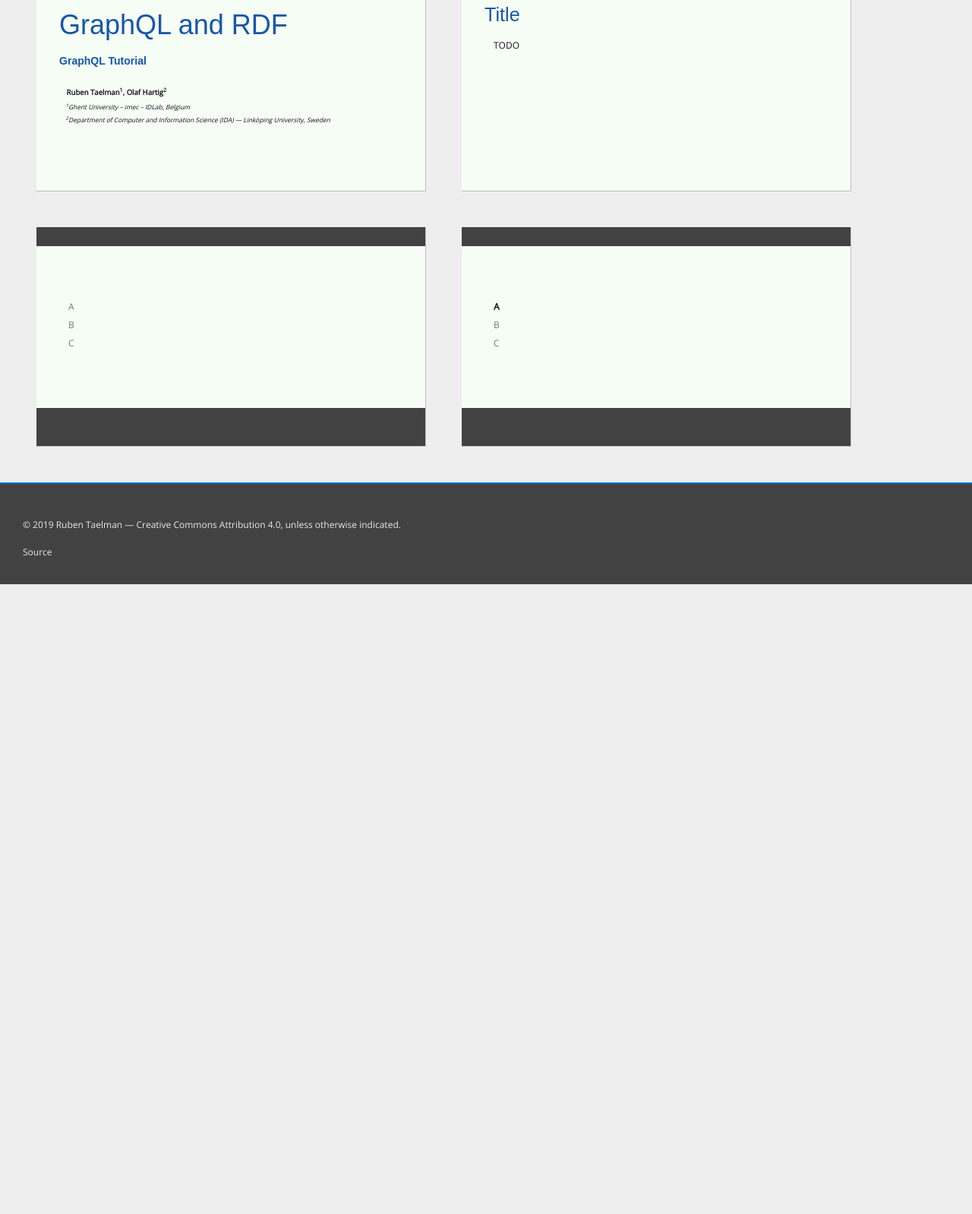
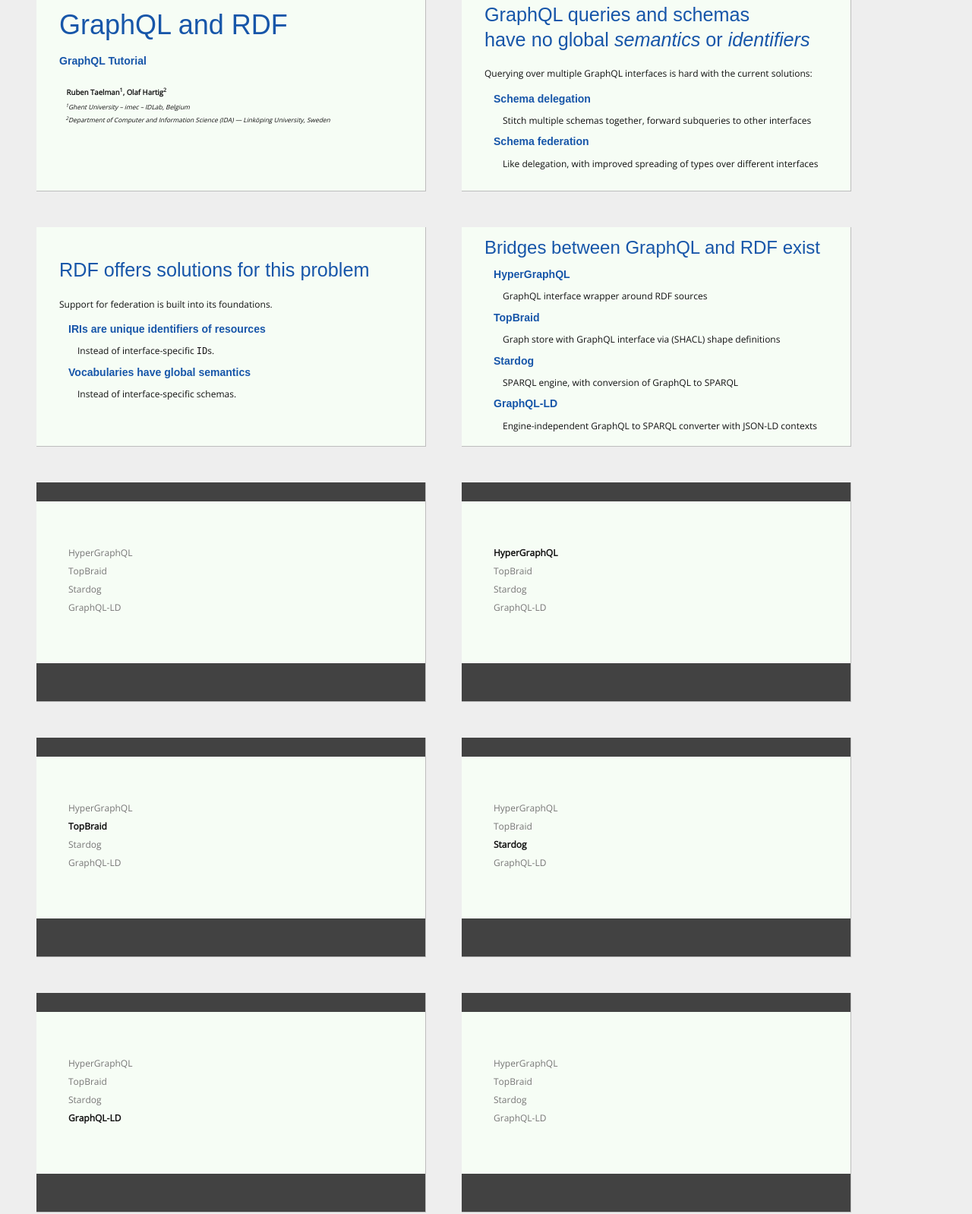
Before and after one commit to rubensworks/slides-2019-iswc-graphql-rdf, a plain HTML site: page index.html in a window 1280 px wide. Shown: the part 436-2034 px from the top of the page at 76% size. Before the commit the page ends 1205 px from the top, so only its background shows below. Drawn offline with nearby package versions, Linux system fonts and the light colour scheme; a web font is replaced by a local one.

Commit message:
Deploy rubensworks/slides-2019-iswc-graphql-rdf to github.com/rubensworks/slides-2019-iswc-graphql-rdf.git:gh-pages

```diff
--- a/index.html
+++ b/index.html
@@ -45,27 +45,108 @@
     </section>
 
     <section id="start" class="slide">
-        <h2 class="big">Title</h2>
+        <h2 class="big">GraphQL queries and schemas<br />have no global <em>semantics</em> or <em>identifiers</em></h2>
+        <p>Querying over multiple GraphQL interfaces is hard with the current solutions:</p>
         <ul>
             <li>
-                TODO
+                <h3><a href="https://blog.apollographql.com/graphql-schema-delegation-9d832648c543">Schema delegation</a></h3>
+                <p class="indent">Stitch multiple schemas together, forward subqueries to other interfaces</p>
+            </li>
+            <li>
+                <h3><a href="https://medium.com/@aaivazis/a-guide-to-graphql-schema-federation-part-1-995b639ac035">Schema federation</a></h3>
+                <p class="indent">Like delegation, with improved spreading of types over different interfaces</p>
+            </li>
+        </ul>
+    </section>
+
+    <section id="start-solution-rdf" class="slide">
+        <h2 class="big">RDF offers solutions for this problem</h2>
+        <p>Support for federation is built into its foundations.</p>
+        <ul>
+            <li>
+                <h3>IRIs are unique identifiers of resources</h3>
+                <p class="indent">Instead of interface-specific <code>ID</code>s.</p>
+            </li>
+            <li>
+                <h3>Vocabularies have global semantics</h3>
+                <p class="indent">Instead of interface-specific schemas.</p>
+            </li>
+        </ul>
+    </section>
+
+    <section id="start-approaches" class="slide">
+        <h2>Bridges between GraphQL and RDF exist</h2>
+        <ul>
+            <li>
+                <h3>HyperGraphQL</h3>
+                <p class="indent">GraphQL interface wrapper around RDF sources</p>
+            </li>
+            <li>
+                <h3>TopBraid</h3>
+                <p class="indent">Graph store with GraphQL interface via (SHACL) shape definitions</p>
+            </li>
+            <li>
+                <h3>Stardog</h3>
+                <p class="indent">SPARQL engine, with conversion of GraphQL to SPARQL</p>
+            </li>
+            <li>
+                <h3>GraphQL-LD</h3>
+                <p class="indent">Engine-independent GraphQL to SPARQL converter with JSON-LD contexts</p>
             </li>
         </ul>
     </section>
 
     <section id="index" class="slide index">
       <ul>
-        <li><a href="#index-a">A</a></li>
-        <li><a href="#index-b">B</a></li>
-        <li><a href="#index-c">C</a></li>
+        <li><a href="#index-hypergraphql">HyperGraphQL</a></li>
+        <li><a href="#index-topbraid">TopBraid</a></li>
+        <li><a href="#index-stardog">Stardog</a></li>
+        <li><a href="#index-graphqlld">GraphQL-LD</a></li>
       </ul>
     </section>
 
-    <section id="index-a" class="slide index">
+    <section id="index-hypergraphql" class="slide index">
       <ul>
-        <li class="current"><a href="#index-a">A</a></li>
-        <li><a href="#index-b">B</a></li>
-        <li><a href="#index-c">C</a></li>
+        <li class="current"><a href="#index-hypergraphql">HyperGraphQL</a></li>
+        <li><a href="#index-topbraid">TopBraid</a></li>
+        <li><a href="#index-stardog">Stardog</a></li>
+        <li><a href="#index-graphqlld">GraphQL-LD</a></li>
+      </ul>
+    </section>
+
+    <section id="index-topbraid" class="slide index">
+      <ul>
+        <li><a href="#index-hypergraphql">HyperGraphQL</a></li>
+        <li class="current"><a href="#index-topbraid">TopBraid</a></li>
+        <li><a href="#index-stardog">Stardog</a></li>
+        <li><a href="#index-graphqlld">GraphQL-LD</a></li>
+      </ul>
+    </section>
+
+    <section id="index-stardog" class="slide index">
+      <ul>
+        <li><a href="#index-hypergraphql">HyperGraphQL</a></li>
+        <li><a href="#index-topbraid">TopBraid</a></li>
+        <li class="current"><a href="#index-stardog">Stardog</a></li>
+        <li><a href="#index-graphqlld">GraphQL-LD</a></li>
+      </ul>
+    </section>
+
+    <section id="index-graphqlld" class="slide index">
+      <ul>
+        <li><a href="#index-hypergraphql">HyperGraphQL</a></li>
+        <li><a href="#index-topbraid">TopBraid</a></li>
+        <li><a href="#index-stardog">Stardog</a></li>
+        <li class="current"><a href="#index-graphqlld">GraphQL-LD</a></li>
+      </ul>
+    </section>
+
+    <section id="index-final" class="slide index">
+      <ul>
+        <li><a href="#index-hypergraphql">HyperGraphQL</a></li>
+        <li><a href="#index-topbraid">TopBraid</a></li>
+        <li><a href="#index-stardog">Stardog</a></li>
+        <li><a href="#index-graphqlld">GraphQL-LD</a></li>
       </ul>
     </section>
 
```
